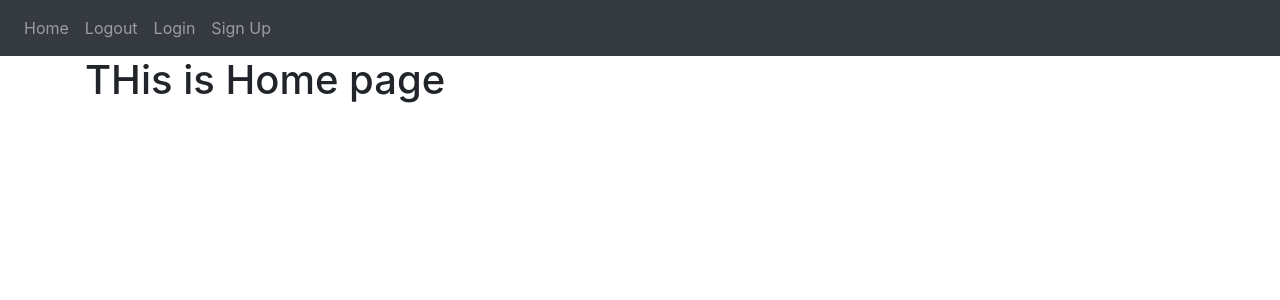
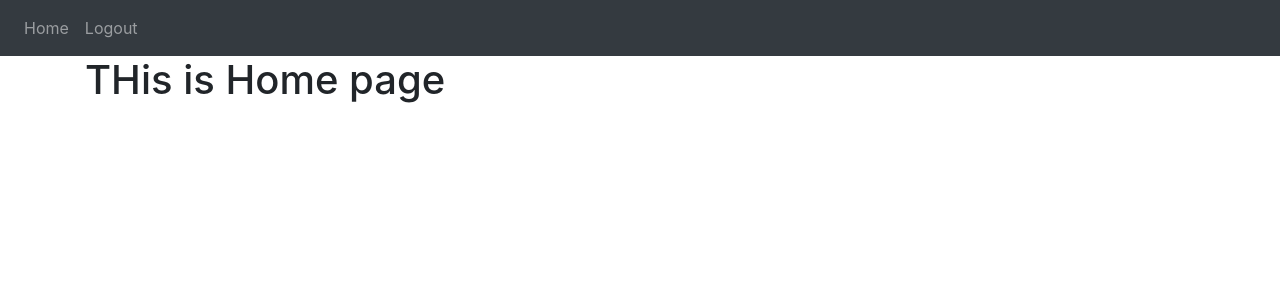
Before and after one commit to lordgrim18/Track-It-All, a Flask app: page / in a window 1280 px wide. Shown: the top 300 px of the page. Run offline with Flask 3, Linux system fonts and the light colour scheme; the visitor is signed in with stand-in values (Sample User, id 1); some libraries are stand-ins or nearby versions.

Commit message:
feat(template): add dynamic display to base to show contents based on user authentication

```diff
--- a/track_it_all/auth.py
+++ b/track_it_all/auth.py
@@ -23,7 +23,7 @@ def login():
                 flash('Incorrect password, try again.', category='error')
         else:
             flash('Email does not exist.', category='error')
-    return render_template('login.html')
+    return render_template('login.html', user=current_user)
 
 @auth.route('/sign-up', methods=['GET', 'POST'])
 def register():
@@ -52,7 +52,7 @@ def register():
             flash('Account created!', category='success')
             return redirect(url_for('views.home'))
 
-    return render_template('sign_up.html')
+    return render_template('sign_up.html', user=current_user)
 
 @auth.route('/logout')
 @login_required
--- a/track_it_all/templates/base.html
+++ b/track_it_all/templates/base.html
@@ -29,10 +29,13 @@
       </button>
       <div class="collapse navbar-collapse" id="navbar">
         <div class="navbar-nav">
+          {% if user.is_authenticated %}
           <a class="nav-item nav-link" id="home" href="/">Home</a>
           <a class="nav-item nav-link" id="logout" href="/logout">Logout</a>
+          {% else %}
           <a class="nav-item nav-link" id="login" href="/login">Login</a>
           <a class="nav-item nav-link" id="signUp" href="/sign-up">Sign Up</a>
+          {% endif %}
         </div>
       </div>
     </nav>
--- a/track_it_all/views.py
+++ b/track_it_all/views.py
@@ -1,7 +1,9 @@
 from flask import Blueprint, render_template
+from flask_login import login_required, current_user
 
 views = Blueprint('views', __name__)
 
 @views.route('/')
+@login_required
 def home():
-    return render_template('home.html')
+    return render_template('home.html', user=current_user)
```
